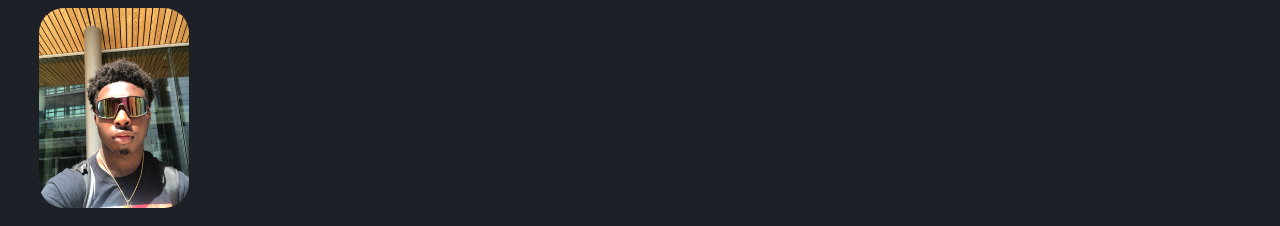
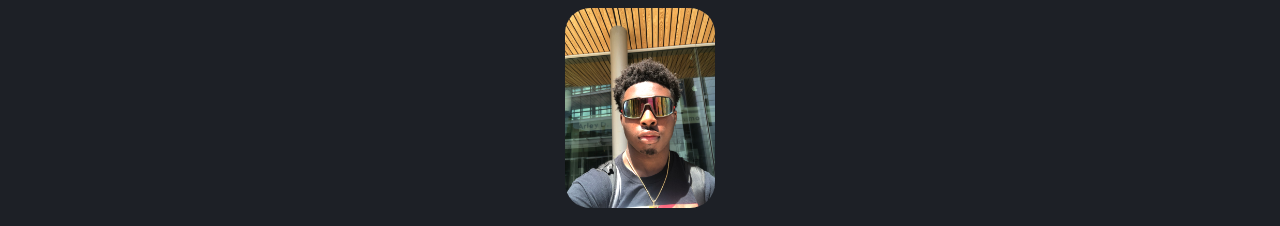
Before and after one commit to skojr/Pre-work, a plain HTML site: page index.html in a window 1280 px wide. Shown: the top 226 px of the page. Drawn offline with Linux system fonts and the light colour scheme.

Commit message:
centered image

```diff
--- a/css/styles.css
+++ b/css/styles.css
@@ -10,7 +10,8 @@ h4 {
 
 img {
   display: block;
-  margin-left: 31px;
+  margin-left: auto;
+  margin-right: auto;
   border-radius: 25px;
 }
 
```
